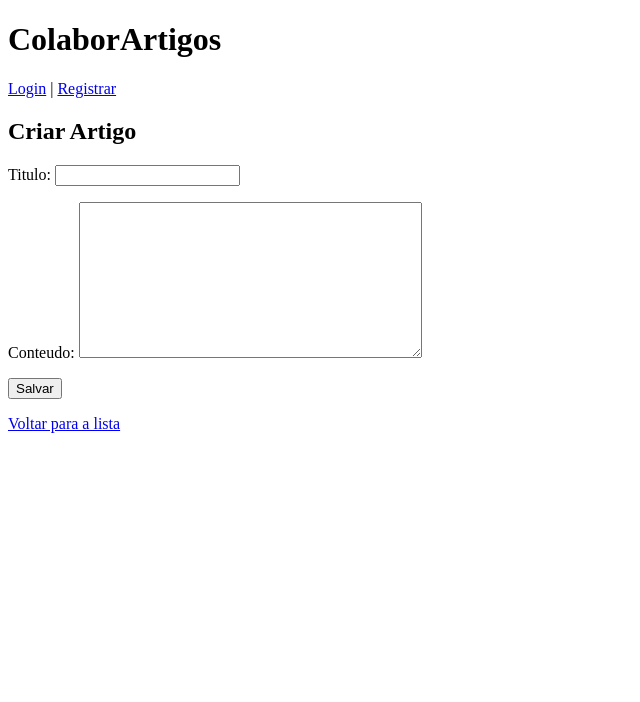
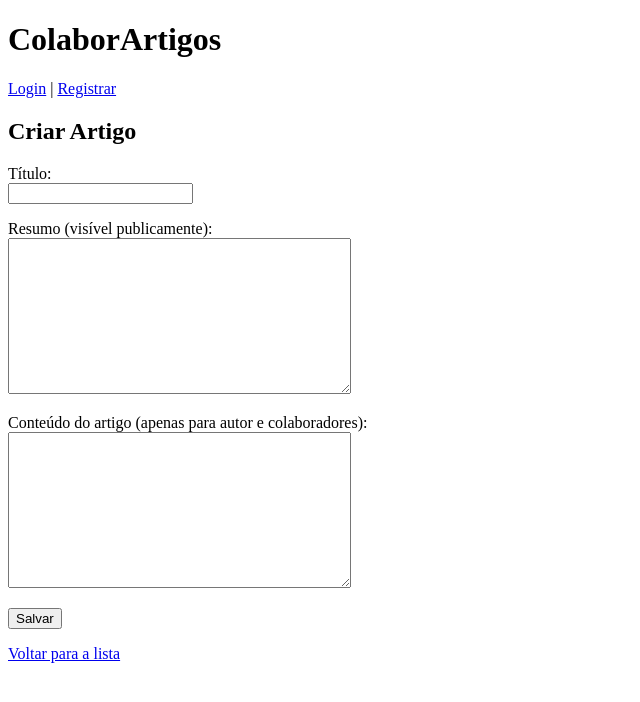
Before and after one commit to DouglasArsego/ArtigosWeb, a Django app: page /artigos/criar/ in a window 1280 px wide. Shown: the top 702 px of the page, without its empty margins (0-640 px from the left). Run offline with Django 5.2, Linux system fonts and the light colour scheme; the visitor is signed in with stand-in values (Sample User, id 1); some libraries are stand-ins or nearby versions.

Commit message:
Resumo
Adicionado campo Resumo nos artigos para ficar publico

```diff
--- a/src/artigos/forms.py
+++ b/src/artigos/forms.py
@@ -8,4 +8,4 @@ class ArtigoForm(forms.ModelForm):
 
     class Meta:
         model = Artigo
-        fields = ['titulo', 'conteudo']
+        fields = ['titulo', 'resumo', 'conteudo']
--- a/src/artigos/models.py
+++ b/src/artigos/models.py
@@ -6,6 +6,7 @@ from accounts.models import CustomUser
 class Artigo(models.Model):
     titulo = models.CharField(max_length=255)
     conteudo = RichTextField()
+    resumo = models.TextField(verbose_name="Resumo do artigo", blank=True)
     autor = models.ForeignKey(CustomUser, on_delete=models.CASCADE, related_name='artigos')
     colaboradores = models.ManyToManyField(CustomUser, related_name='artigos_colaborativos', blank=True)
     criado_em = models.DateTimeField(auto_now_add=True)
--- a/src/artigos/templates/artigos/form_artigo.html
+++ b/src/artigos/templates/artigos/form_artigo.html
@@ -7,7 +7,22 @@
     <form method="post">
       {% csrf_token %}
       {{ form.media }}
-      {{ form.as_p }}
+
+      <p>
+        <label for="{{ form.titulo.id_for_label }}">Título:</label><br>
+        {{ form.titulo }}
+      </p>
+
+      <p>
+        <label for="{{ form.resumo.id_for_label }}">Resumo (visível publicamente):</label><br>
+        {{ form.resumo }}
+      </p>
+
+      <p>
+        <label for="{{ form.conteudo.id_for_label }}">Conteúdo do artigo (apenas para autor e colaboradores):</label><br>
+        {{ form.conteudo }}
+      </p>
+
       <button type="submit">Salvar</button>
     </form>
 
--- a/src/artigos/views.py
+++ b/src/artigos/views.py
@@ -10,6 +10,13 @@ from .forms import ArtigoForm
 class ArtigoDetailView(LoginRequiredMixin, DetailView):
     model = Artigo
     template_name = 'artigos/detalhe_artigo.html'
+
+    def get_context_data(self, **kwargs):
+        context = super().get_context_data(**kwargs)
+        artigo = self.get_object()
+        usuario = self.request.user
+        context['pode_ver_conteudo'] = usuario == artigo.autor or usuario in artigo.colaboradores.all()
+        return context
 
 class ArtigoCreateView(LoginRequiredMixin, CreateView):
     model = Artigo
```
Also changed, not shown: src/artigos/templates/artigos/detalhe_artigo.html (+16 -8 lines), src/artigos/migrations/0004_artigo_resumo.py (added).
